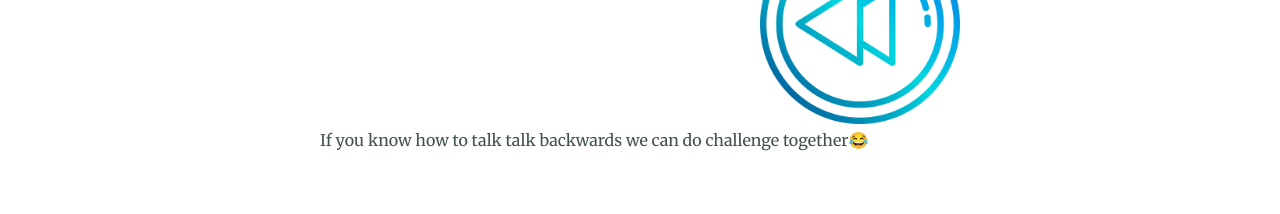
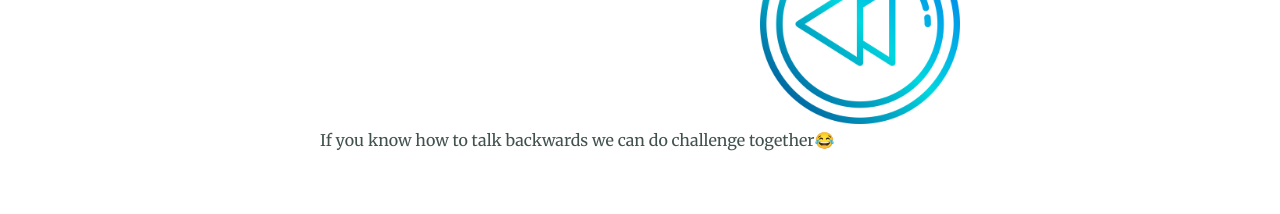
Before and after one commit to nfarzinov/mywebsite, a plain HTML site: page index.html in a window 1280 px wide. Shown: the part 1937-2151 px from the top of the page. Drawn offline with Linux system fonts and the light colour scheme.

Commit message:
Add files via upload

```diff
--- a/index.html
+++ b/index.html
@@ -35,7 +35,7 @@
       <div class="skill-row">
       <img class="backward" src="images/backward.png" alt="backward-img" height="200" width="200">
         <h3>I know how to talk backwards</h3>
-        <p class="code-skill-description2"> If you know how to talk talk backwards we can do challenge together😂
+        <p class="code-skill-description2"> If you know how to talk backwards we can do challenge together😂
          </p>
       </div>
     </div>
```
